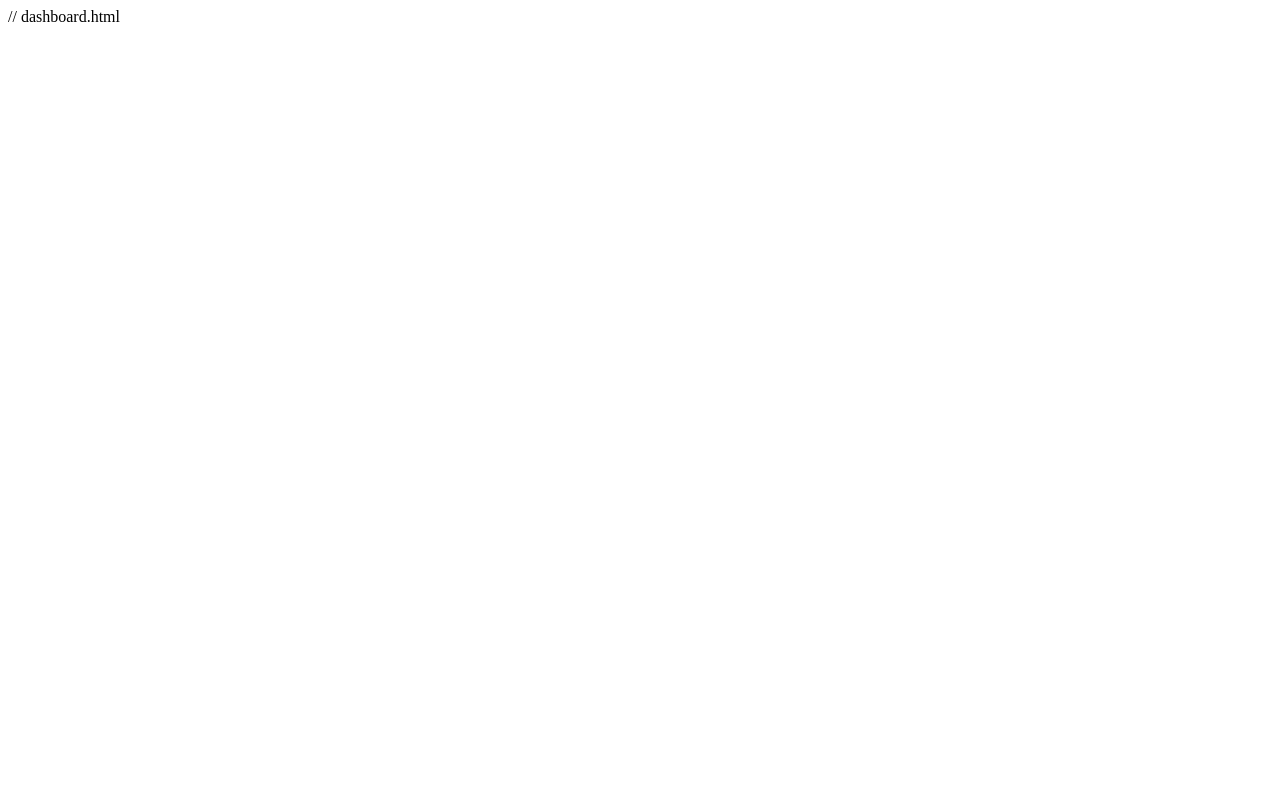
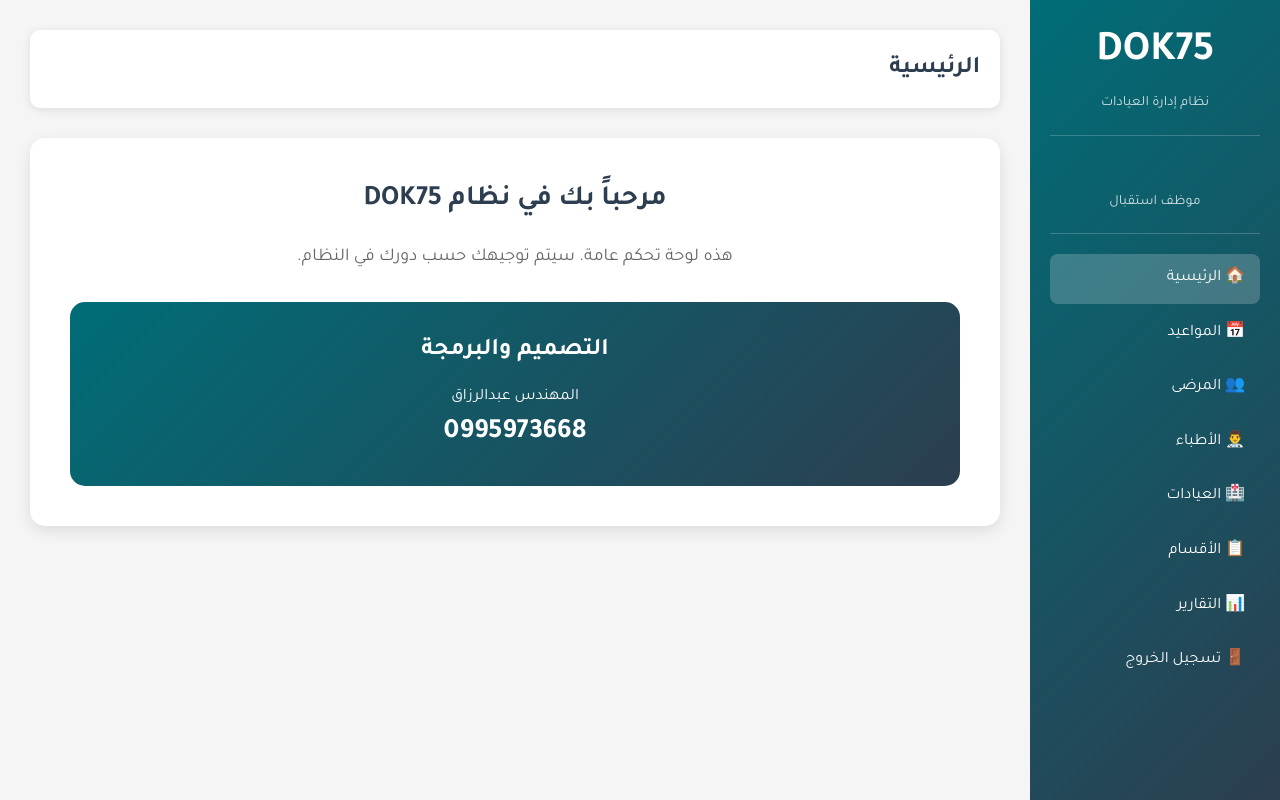
Before and after one commit to qamshly1994/dok75-clinic-system, a website: page dok75-clinic-system/public/dashboard.html in a window 1280 px wide. Drawn offline with Linux system fonts and the light colour scheme; sample sign-in values are in the browser's storage.

Commit message:
Update dashboard.html

```diff
--- a/dok75-clinic-system/public/dashboard.html
+++ b/dok75-clinic-system/public/dashboard.html
@@ -1 +1,109 @@
-// dashboard.html
+<!DOCTYPE html>
+<html lang="ar" dir="rtl">
+<head>
+    <meta charset="UTF-8">
+    <meta name="viewport" content="width=device-width, initial-scale=1.0">
+    <title>DOK75 - لوحة التحكم</title>
+    <link rel="stylesheet" href="/css/style.css">
+    <style>
+        .welcome-message {
+            background: white;
+            border-radius: 15px;
+            padding: 40px;
+            text-align: center;
+            box-shadow: 0 5px 15px rgba(0,0,0,0.1);
+        }
+
+        .welcome-message h2 {
+            font-size: 28px;
+            color: #2C3E50;
+            margin-bottom: 20px;
+        }
+
+        .welcome-message p {
+            font-size: 18px;
+            color: #666;
+            margin-bottom: 30px;
+        }
+
+        .info-card {
+            background: linear-gradient(135deg, #006D77 0%, #2C3E50 100%);
+            color: white;
+            padding: 30px;
+            border-radius: 15px;
+            margin-top: 30px;
+        }
+
+        .info-card h3 {
+            font-size: 24px;
+            margin-bottom: 15px;
+        }
+
+        .info-card .phone {
+            font-size: 28px;
+            font-weight: 700;
+            direction: ltr;
+        }
+    </style>
+</head>
+<body>
+    <div class="dashboard-container">
+        <div class="sidebar">
+            <div class="logo">
+                <h2>DOK75</h2>
+                <span>نظام إدارة العيادات</span>
+            </div>
+
+            <div class="user-info" id="userInfo">
+                <div class="name">جاري التحميل...</div>
+                <div class="role"></div>
+            </div>
+
+            <ul class="menu">
+                <li><a href="#" class="active">🏠 الرئيسية</a></li>
+                <li><a href="#">📅 المواعيد</a></li>
+                <li><a href="#">👥 المرضى</a></li>
+                <li><a href="#">👨‍⚕️ الأطباء</a></li>
+                <li><a href="#">🏥 العيادات</a></li>
+                <li><a href="#">📋 الأقسام</a></li>
+                <li><a href="#">📊 التقارير</a></li>
+                <li><a href="#" onclick="logout()">🚪 تسجيل الخروج</a></li>
+            </ul>
+        </div>
+
+        <div class="main-content">
+            <div class="header">
+                <h1>الرئيسية</h1>
+            </div>
+
+            <div class="welcome-message">
+                <h2>مرحباً بك في نظام DOK75</h2>
+                <p>هذه لوحة تحكم عامة. سيتم توجيهك حسب دورك في النظام.</p>
+
+                <div class="info-card">
+                    <h3>التصميم والبرمجة</h3>
+                    <div>المهندس عبدالرزاق</div>
+                    <div class="phone">0995973668</div>
+                </div>
+            </div>
+        </div>
+    </div>
+
+    <script src="/js/main.js"></script>
+    <script>
+        // التحقق من تسجيل الدخول
+        if (!checkAuth()) {
+            window.location.href = '/login.html';
+        }
+
+        // عرض معلومات المستخدم
+        const user = getCurrentUser();
+        if (user) {
+            document.querySelector('.user-info .name').textContent = user.full_name;
+            document.querySelector('.user-info .role').textContent =
+                user.role === 'super_admin' ? 'مشرف عام' :
+                user.role === 'doctor' ? 'طبيب' : 'موظف استقبال';
+        }
+    </script>
+</body>
+</html>
```
